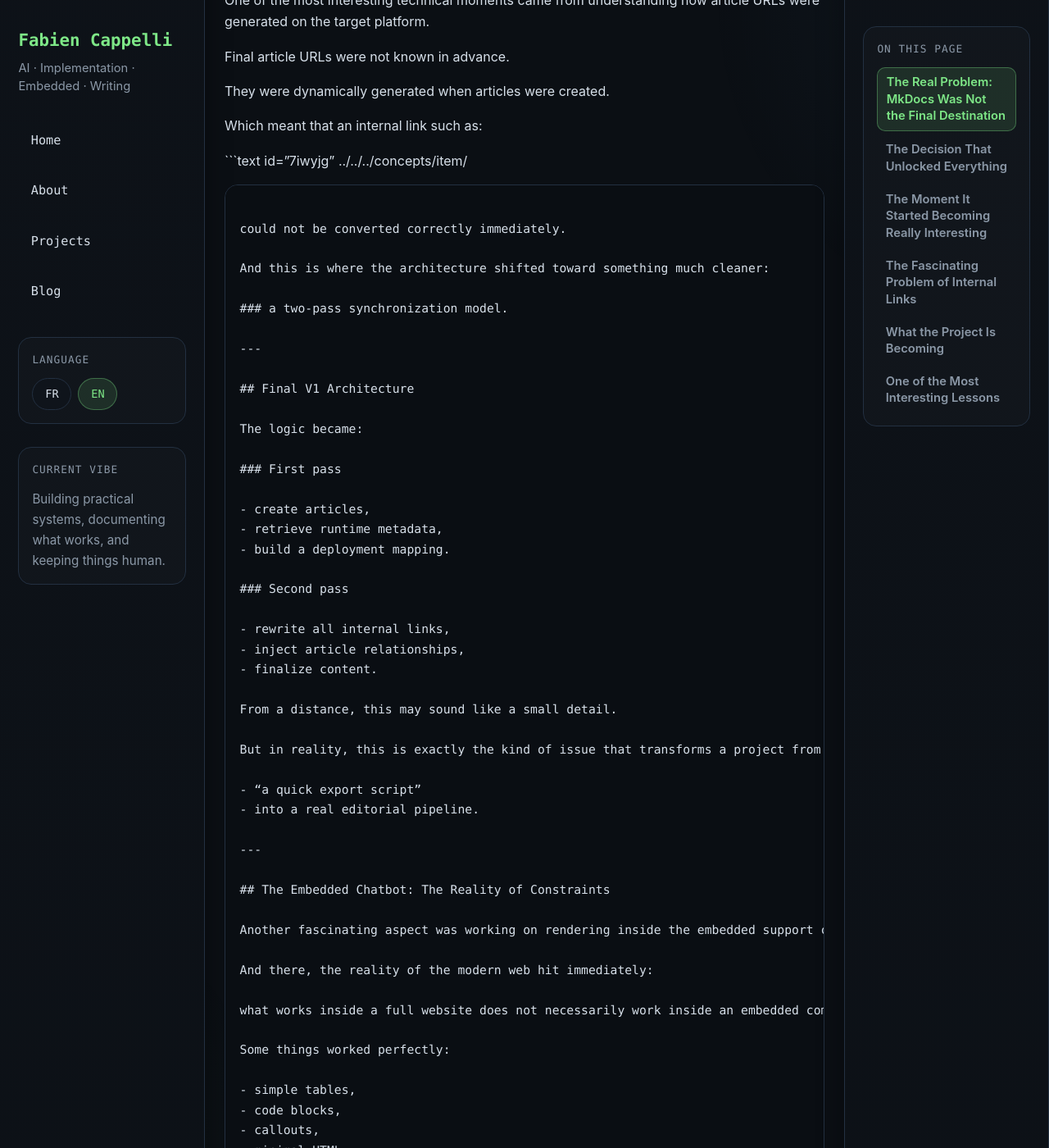
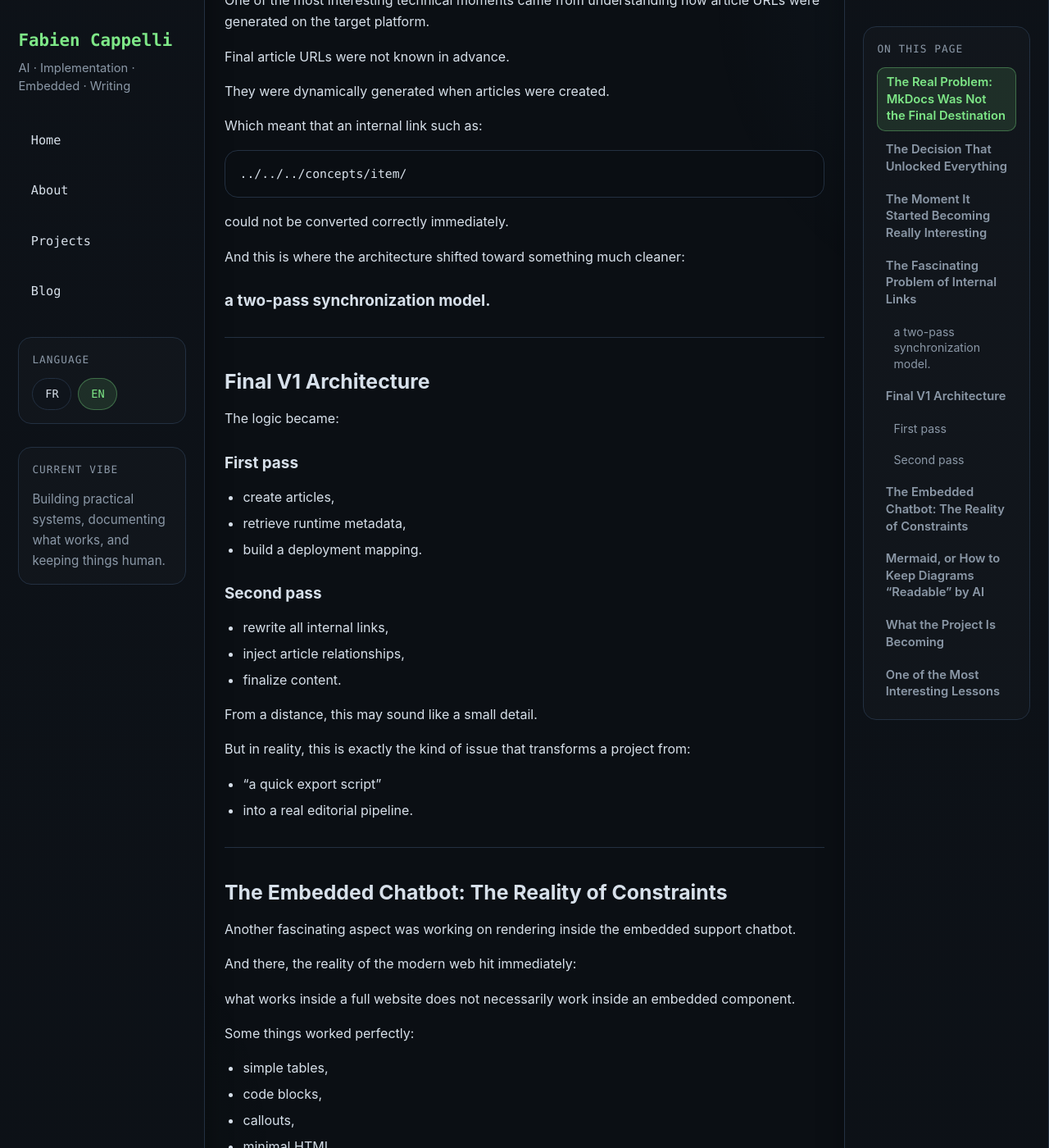
Before and after one commit to fabiencappelli/website, a Jekyll site: the page built from _posts/026-05-15-chatbot-v1-en.md, in a window 1280 px wide and 1400 px high, scrolled down 3236 px. Shown: the whole window at 82% size. Built offline with Jekyll 4.4.1, drawn with Linux system fonts in a browser that asks for light colours; comment, search, counter and statistics services are not loaded; some of the changed text lies outside the part shown.

Commit message:
doc post v1 fix fix

````diff
--- a/_posts/026-05-15-chatbot-v1-en.md
+++ b/_posts/026-05-15-chatbot-v1-en.md
@@ -123,7 +123,7 @@ They were dynamically generated when articles were created.
 
 Which meant that an internal link such as:
 
-```text id="7iwyjg"
+```text
 ../../../concepts/item/
 ```
 
````
